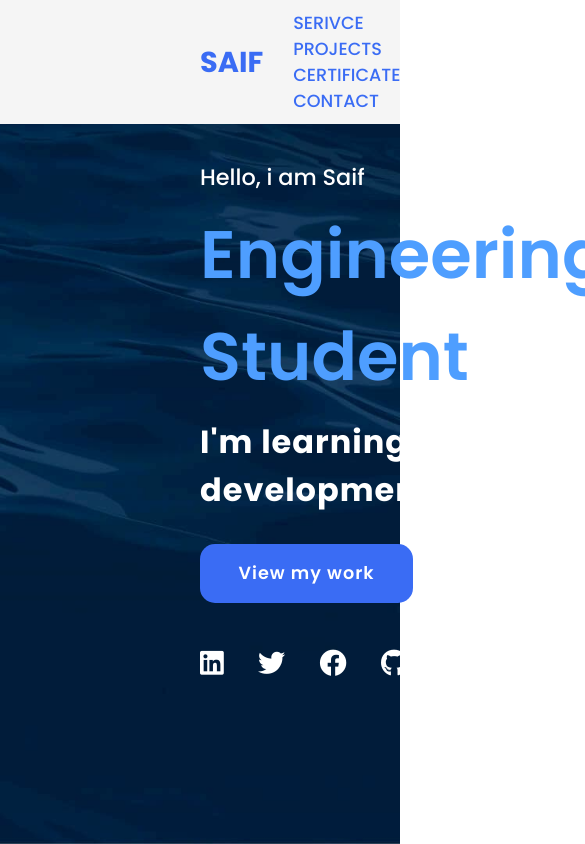
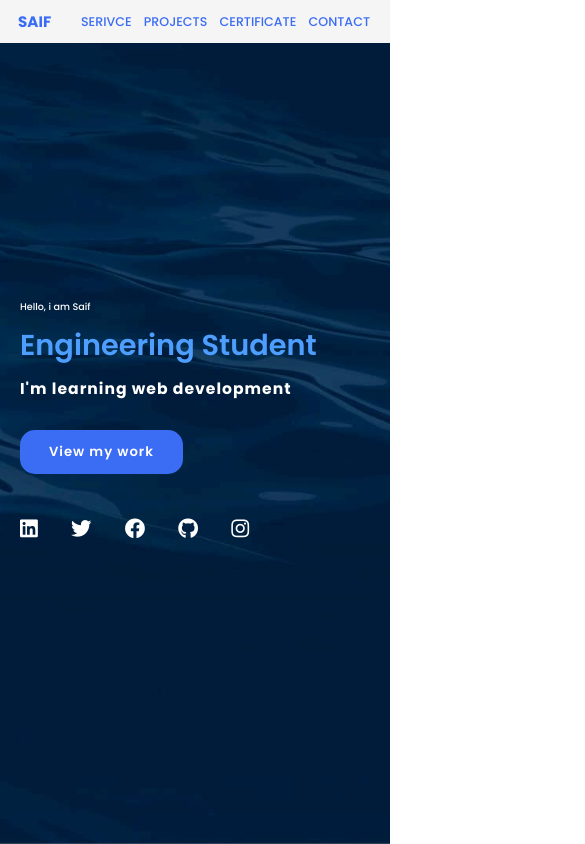
Before and after one commit to Saifweb/cv, a plain HTML site: page index.html in a window 390 px wide. Shown: the top 844 px of the page, 585 px wide, since content can reach past the window. Drawn offline with Linux system fonts and the light colour scheme.

Commit message:
Update style.css

```diff
--- a/style.css
+++ b/style.css
@@ -224,3 +224,49 @@ section{
     font-size: 1.5em;
     font-weight: 400;
 }
+@media(max-width:1023px)
+{
+    header{
+        padding: 10px 20px;
+    }
+    .navigation a{
+        padding-left: 10px;
+        font-size: 1.5em;
+
+
+    }
+    .title{
+        font-size: 1.8em;
+    }
+    section{
+        padding: 80px 20px;
+    }
+    .main h2{
+        font-size: 1em;
+    }
+    .main h3{
+        font-size: 1.2em;
+    }
+    .content{
+        flex-direction: column;
+        align-items: center;
+        }
+}
+@media (max-width:641px){
+    body{
+        font-size: 12px;
+    }
+
+    .main h2{
+        font-size: 0.8em;
+    }
+
+    .main h3{
+        font-size: 1.3em;
+    }
+    header{
+        padding-left: 18px;
+        font-size: 0.7em;
+    }
+
+}
```
